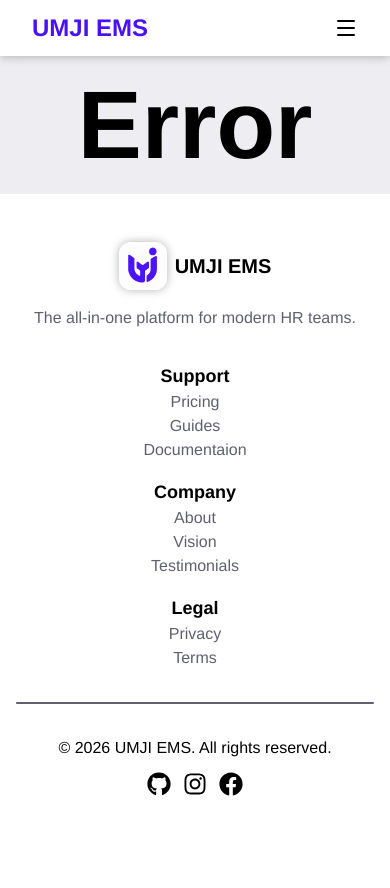
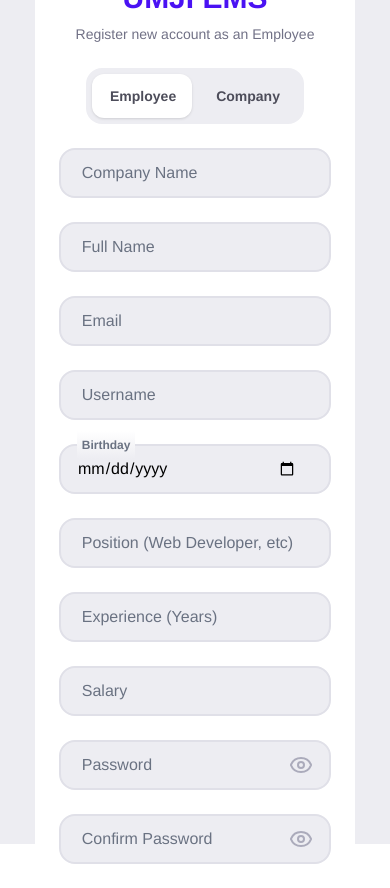
Before and after one commit to ghani726/umji-ems, a React (Vite) app: page /register in a window 390 px wide. Before the commit the page ends 844 px from the top, so only its background shows below. Built offline with nearby package versions, Linux system fonts and the light colour scheme.

Commit message:
Designed basic UI of Register Page, also implemented routung to it. Added a new view breakpoint in css

```diff
--- a/src/App.jsx
+++ b/src/App.jsx
@@ -2,11 +2,13 @@ import { Route, Routes } from "react-router-dom";
 import LoginPage from "./pages/Login";
 import Main from "./pages/Website/Main";
 import WebApp from "./pages/App/WebApp";
+import RegisterPage from "./pages/Register";
 const App = () => {
   return (
     <Routes>
       <Route path="*" element={<Main></Main>}></Route>
       <Route path="/login" element={<LoginPage></LoginPage>}></Route>
+      <Route path="/register" element={<RegisterPage></RegisterPage>}></Route>
       <Route path="/app/*" element={<WebApp></WebApp>}></Route>
     </Routes>
   );
--- a/src/Styles/index.css
+++ b/src/Styles/index.css
@@ -67,6 +67,7 @@
   */
 
   --breakpoint-xs: 375px;
+  --breakpoint-ms: 500px;
 
 
   @keyframes fade-in {
--- a/src/contexts/AuthContext.jsx
+++ b/src/contexts/AuthContext.jsx
@@ -13,6 +13,11 @@ const AuthContext = ({ children }) => {
   const [passwordHidden, setPasswordHidden] = useState(true);
 
   const [isAdmin, setIsAdmin] = useState(true);
+
+
+
+  //Registration Page, 0 for Employee, 1 for Company.
+  const [activeTab, setActiveTab] = useState(0);
   return (
     <Auth.Provider
       value={{
@@ -27,6 +32,8 @@ const AuthContext = ({ children }) => {
         passwordReg,
         isAdmin,
         setIsAdmin,
+        activeTab,
+        setActiveTab
       }}
     >
       {children}
--- a/src/pages/Login.jsx
+++ b/src/pages/Login.jsx
@@ -2,6 +2,7 @@ import { Eye, EyeOff } from "lucide-react";
 import { useContext } from "react";
 import Auth from "../contexts/Auth";
 import toast from "react-hot-toast";
+import { Link } from "react-router-dom";
 
 const LoginPage = () => {
   const data = useContext(Auth);
@@ -32,7 +33,7 @@ const LoginPage = () => {
   }
 
   return (
-    <div className="bg-white h-auto min-w-80 p-6 md:p-8 rounded-3xl absolute top-1/2 left-1/2 -translate-1/2 flex flex-col justify-center items-center gap-6">
+    <div className="bg-white transition-all duration-500 ease-in-out h-auto min-w-80 w-auto ms:min-w-md lg:w p-6 md:p-8 rounded-3xl absolute top-1/2 left-1/2 -translate-1/2 flex flex-col justify-center items-center gap-6">
       <div className="flex flex-col justify-center items-center gap-2">
         <h1 className="text-3xl font-bold text-primary-700">UMJI EMS</h1>
         <h4 className="font-normal text-sm text-secondary-600">
@@ -79,9 +80,9 @@ const LoginPage = () => {
         <div className="flex justify-center items-center text-sm text-secondary-600">
           <p>First time setup?</p>
           <pre> </pre>
-          <strong className="text-primary-700 font-semibold">
+          <Link to="/register" className="text-primary-700 font-semibold">
             Register New Account
-          </strong>
+          </Link>
         </div>
       </div>
     </div>
--- /dev/null
+++ b/src/pages/Register.jsx
@@ -0,0 +1,210 @@
+import { useState } from "react"
+import { Eye, EyeOff } from "lucide-react";
+import { useContext } from "react";
+import Auth from "../contexts/Auth";
+import toast from "react-hot-toast";
+
+
+
+
+
+const EmployeeRegister = ({data}) =>{
+    return (
+        <>
+            <div className="inputFeilds w-full grid grid-cols-[repeat(auto-fit,minmax(max(250px,calc(50%-1rem)),1fr))] gap-6">
+                <div className="input-box text-lg w-full bg-gray-100 rounded-2xl px-4">
+                    <input
+                        type="text"
+                        className="outline-none"
+                        placeholder=" "
+                        value={data.userName}
+                        onChange={(e) => {
+                        data.setUserName(e.target.value);
+                        }}
+                    />
+                    <label htmlFor="userName">Company Name</label>
+                </div>
+                <div className="input-box text-lg w-full bg-gray-100 rounded-2xl px-4">
+                    <input
+                        type="text"
+                        className="outline-none"
+                        placeholder=" "
+                        value={data.userName}
+                        onChange={(e) => {
+                        data.setUserName(e.target.value);
+                        }}
+                    />
+                    <label htmlFor="userName">Full Name</label>
+                </div>
+                <div className="input-box text-lg w-full bg-gray-100 rounded-2xl px-4">
+                    <input
+                        type="text"
+                        className="outline-none"
+                        placeholder=" "
+                        value={data.userName}
+                        onChange={(e) => {
+                        data.setUserName(e.target.value);
+                        }}
+                    />
+                    <label htmlFor="userName">Email</label>
+                </div>
+                <div className="input-box text-lg w-full bg-gray-100 rounded-2xl px-4">
+                    <input
+                        type="text"
+                        className="outline-none"
+                        placeholder=" "
+                        value={data.userName}
+                        onChange={(e) => {
+                        data.setUserName(e.target.value);
+                        }}
+                    />
+                    <label htmlFor="userName">Username</label>
+                </div>
+                <div className="input-box text-lg w-full bg-gray-100 rounded-2xl px-4">
+                    <input
+                        type="date"
+                        className="outline-none"
+                        placeholder=" "
+                        value={data.userName}
+                        onChange={(e) => {
+                        data.setUserName(e.target.value);
+                        }}
+                    />
+                    <label htmlFor="userName">Birthday</label>
+                </div>
+                <div className="input-box text-lg w-full bg-gray-100 rounded-2xl px-4">
+                    <input
+                        type="text"
+                        className="outline-none"
+                        placeholder=" "
+                        value={data.userName}
+                        onChange={(e) => {
+                        data.setUserName(e.target.value);
+                        }}
+                    />
+                    <label htmlFor="userName">Position (Web Developer, etc)</label>
+                </div>
+                <div className="input-box text-lg w-full bg-gray-100 rounded-2xl px-4">
+                    <input
+                        type="number"
+                        className="outline-none"
+                        placeholder=" "
+                        value={data.userName}
+                        onChange={(e) => {
+                        data.setUserName(e.target.value);
+                        }}
+                    />
+                    <label htmlFor="userName">Experience (Years)</label>
+                </div>
+                <div className="input-box text-lg w-full bg-gray-100 rounded-2xl px-4">
+                    <input
+                        type="number"
+                        className="outline-none"
+                        placeholder=" "
+                        value={data.userName}
+                        onChange={(e) => {
+                        data.setUserName(e.target.value);
+                        }}
+                    />
+                    <label htmlFor="userName">Salary</label>
+                </div>
+                <div className="input-box text-lg bg-gray-100 rounded-2xl px-4">
+                    <input
+                        type={data.passwordHidden? "password": "text"}
+                        className="outline-none"
+                        placeholder=" "
+                        value={data.password}
+                        onChange={(e) => {
+                        data.setPassword(e.target.value);
+                        }}
+                    />
+                    <label htmlFor="userName">Password</label>
+                    <div className="absolute right-4 top-1/2 -translate-y-1/2 text-secondary-400" onClick={()=>{
+                        data.passwordHidden? data.setPasswordHidden(false): data.setPasswordHidden(true);
+                    }}>
+                        {data.passwordHidden? <Eye/> : <EyeOff/>}
+                    </div>
+                </div>
+                <div className="input-box text-lg bg-gray-100 rounded-2xl px-4">
+                    <input
+                        type={data.passwordHidden? "password": "text"}
+                        className="outline-none"
+                        placeholder=" "
+                        value={data.password}
+                        onChange={(e) => {
+                        data.setPassword(e.target.value);
+                        }}
+                    />
+                    <label htmlFor="userName">Confirm Password</label>
+                    <div className="absolute right-4 top-1/2 -translate-y-1/2 text-secondary-400" onClick={()=>{
+                        data.passwordHidden? data.setPasswordHidden(false): data.setPasswordHidden(true);
+                    }}>
+                        {data.passwordHidden? <Eye/> : <EyeOff/>}
+                    </div>
+                </div>
+            </div>
+        </>
+    )
+}
+
+const CompanyRegister = ({data}) =>{
+    return (
+        <>
+            <div className="inputFeilds w-full grid grid-cols-[repeat(auto-fit, minmax(max(250px, calc(50%-1rem)),1fr))] gap-6">
+                <div className="input-box text-lg bg-gray-100 rounded-2xl px-4">
+                <input
+                    type="text"
+                    className="outline-none"
+                    placeholder=" "
+                    value={data.userName}
+                    onChange={(e) => {
+                    data.setUserName(e.target.value);
+                    }}
+                />
+                <label htmlFor="userName">Username</label>
+                </div>
+            </div>
+        </>
+    )
+}
+
+
+
+const RegisterPage = () => {
+    const data = useContext(Auth);
+    // const [isEmployee, setIsEmployee] = useState(true)
+
+    return (
+
+    <div className={`bg-white transition-all duration-500 ease-in-out h-auto min-w-80 ms:min-w-md lg:w p-6 md:p-8 rounded-3xl absolute top-1/2 left-1/2 -translate-1/2 flex flex-col justify-center items-center gap-6 md:w-185 animate-fade-in`}>
+        <div className="flex flex-col justify-center items-center gap-2">
+            <h1 className="text-3xl font-bold text-primary-700">UMJI EMS</h1>
+            <h4 className="font-normal text-sm text-secondary-600">
+            Register new account as an Employee
+            </h4>
+        </div>
+
+        <div className="typeSelector flex transition-all ease-in-out duration-300 justify-between items-center p-2 bg-secondary-100 rounded-2xl gap-2 relative">
+            <div className="slider absolute top-1.5 bottom-1.5 left-1.5 w-25 bg-white rounded-xl shadow-sm transition-transform duration-300 ease-[cubic-bezier(0.25,1,0.5,1)] pointer-events-none"
+            style={{
+          transform: `translateX(${data.activeTab * 105}%)`,
+        }}></div>
+            <div
+            onClick={()=>{
+                // isEmployee?setIsEmployee(false):setIsEmployee(true)
+                data.setActiveTab(0)
+            }} className={`z-10 rounded-xl  p-2.5 px-4 text-secondary-800 font-semibold text-sm cursor-pointer active:scale-95 animate-fade-in transition-all ease-in-out duration-300`}>Employee</div>
+            <div
+            onClick={()=>{
+                // isEmployee?setIsEmployee(false):setIsEmployee(true)
+                data.setActiveTab(1)
+            }} className= {`z-10 rounded-xl p-2.5 px-4 text-secondary-800 font-semibold text-sm cursor-pointer active:scale-95 animate-fade-in transition-all ease-in-out duration-300`}>Company</div>
+        </div>
+
+        {data.activeTab?<CompanyRegister data={data}></CompanyRegister>:<EmployeeRegister data={data}></EmployeeRegister>}
+
+    </div>
+  )
+}
+
+export default RegisterPage
--- a/src/pages/Website/Home.jsx
+++ b/src/pages/Website/Home.jsx
@@ -11,7 +11,7 @@ const Home = () => {
         </div>
         <p className="text-secondary-700  max-w-200 text-left xs:text-center">The all-in-one platform to streamline your processes, from payroll and attendance to leave management and announcements. Empower your workforce and simplify your administration.</p>
         <div className="flex justify-between sm:justify-start items-center gap-4">
-          <Link className=" py-2 sm:py-4 px-4 sm:px-8 bg-primary-700 rounded-xl font-semibold text-white">Get Started</Link>
+          <Link to="/register" className=" py-2 sm:py-4 px-4 sm:px-8 bg-primary-700 rounded-xl font-semibold text-white">Get Started</Link>
           <Link to="/login" className=" py-2 sm:py-4 px-4 sm:px-8 bg-primary-200 rounded-xl font-semibold text-primary-700 ">Login</Link>
         </div>
       </section>
```
